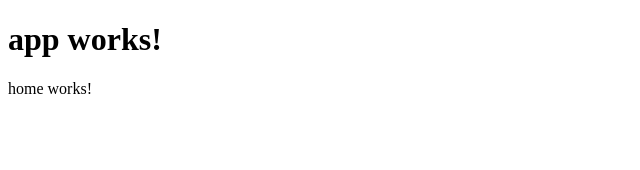
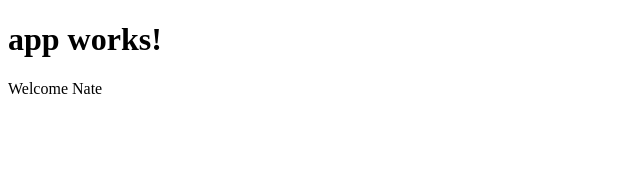
Before and after one commit to nathan-j-brenner/ngrx_test, an Angular app: page / in a window 1280 px wide. Shown: the top 170 px of the page, without its empty margins (0-640 px from the left). Built offline with nearby package versions, Linux system fonts and the light colour scheme.

Commit message:
created static user message

```diff
--- a/src/app/home/home.component.html
+++ b/src/app/home/home.component.html
@@ -1,3 +1,3 @@
 <p>
-  home works!
+  {{message}}
 </p>
--- a/src/app/home/home.component.ts
+++ b/src/app/home/home.component.ts
@@ -7,6 +7,10 @@ import { Component, OnInit } from '@angular/core';
 })
 export class HomeComponent implements OnInit {
 
+  user: string = 'Nate';
+
+  message: string = `Welcome ${this.user}`;
+
   constructor() { }
 
   ngOnInit() {
```
